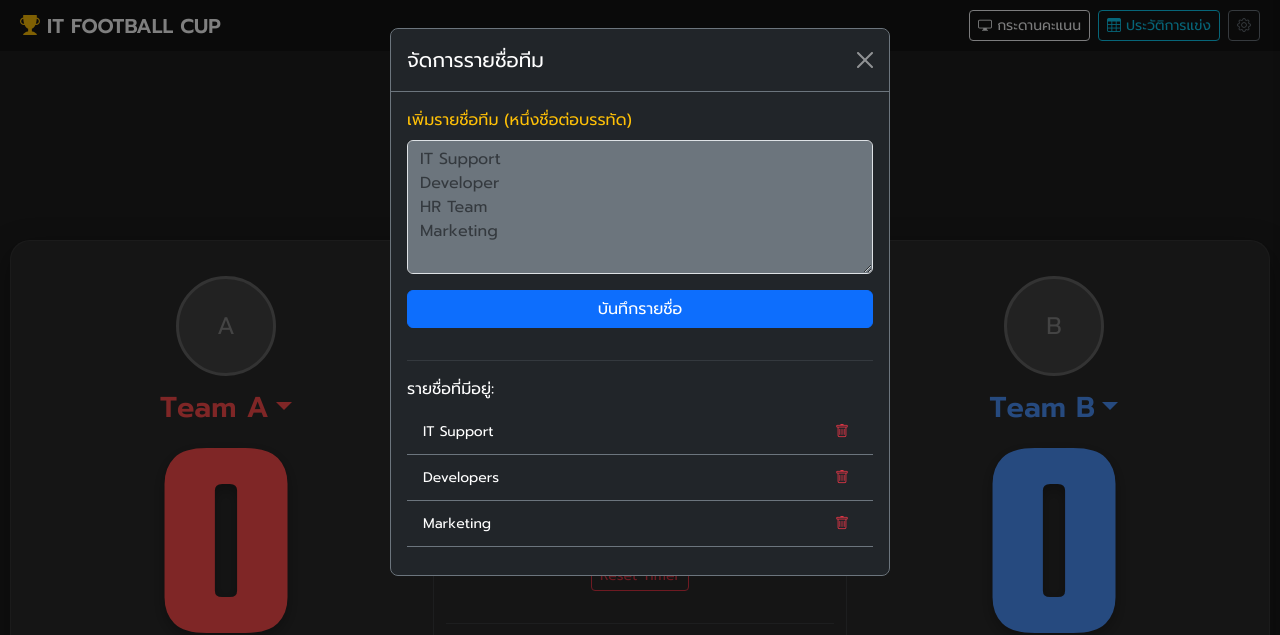
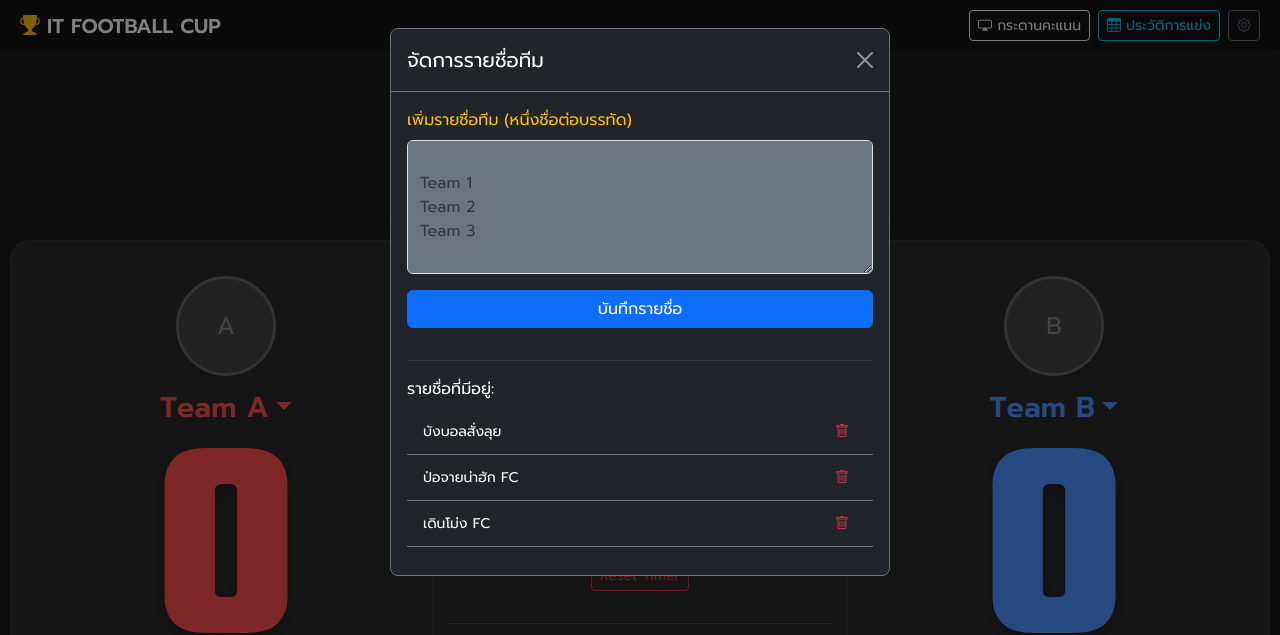
Before and after one commit to praphatit/IT_FC, a plain HTML site: page index.html in a window 1280 px wide. Both pictures are taken after a click on the button "จัดการรายชื่อทีม". Shown: the top 635 px of the page. Drawn offline with nearby package versions, Linux system fonts and the light colour scheme.

Commit message:
Update print

```diff
--- a/index.html
+++ b/index.html
@@ -480,7 +480,7 @@
                 </div>
                 <div class="modal-body">
                     <label class="form-label text-warning">เพิ่มรายชื่อทีม (หนึ่งชื่อต่อบรรทัด)</label>
-                    <textarea id="bulkTeamsInput" class="form-control bg-secondary text-white mb-3" rows="5" placeholder="IT Support&#10;Developer&#10;HR Team&#10;Marketing"></textarea>
+                    <textarea id="bulkTeamsInput" class="form-control bg-secondary text-white mb-3" rows="5" placeholder="&#10;Team 1&#10;Team 2&#10;Team 3"></textarea>
                     <button class="btn btn-primary w-100 mb-3" onclick="importTeams()">บันทึกรายชื่อ</button>
 
                     <hr class="border-secondary">
@@ -564,7 +564,8 @@
             timerInterval: null
         };
 
-        let teams = JSON.parse(localStorage.getItem('itCupTeams')) || ['IT Support', 'Developers', 'Marketing', 'HR', 'Admin'];
+        let teams = JSON.parse(localStorage.getItem('itCupTeams')) || ['บังบอลสั่งลุย', 'ป่อจายน่าฮัก FC', 'เดินโม่ง FC', 'คิดตี้ ยูไนเต็ด'
+        , 'ฝันร้ายไอที ทีม A', 'ฝันร้ายไอที ทีม B', 'LAST MINUTUE ', 'NO LIMITS 2008'];
         let matchHistory = JSON.parse(localStorage.getItem('itCupHistory')) || [];
 
         document.addEventListener('DOMContentLoaded', () => {
```
